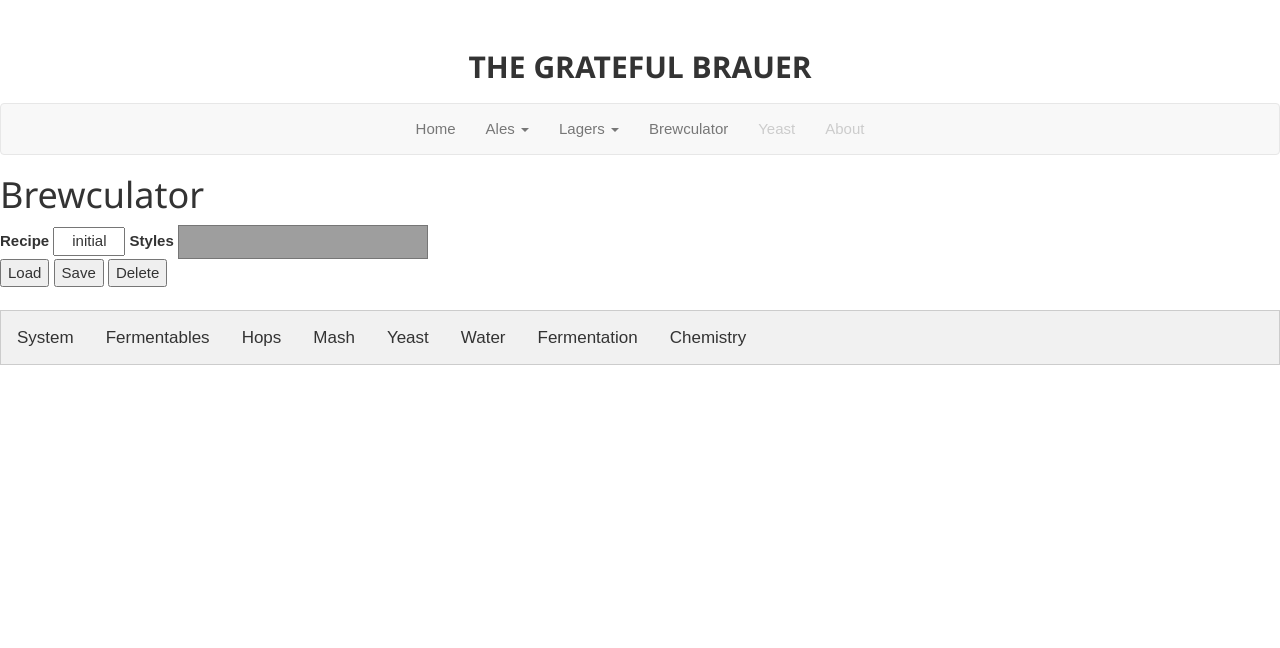
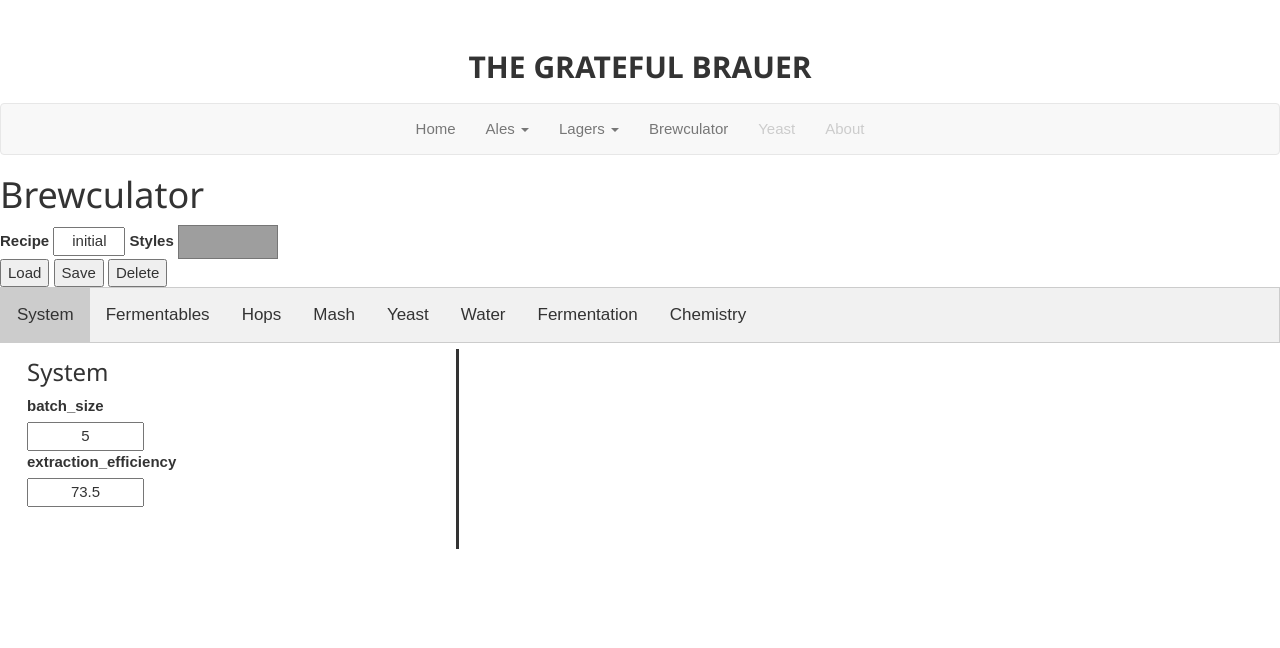
Before and after one commit to bbearce/thegratefulbrauer, a Flask app: page /brewculator in a window 1280 px wide. Shown: the top 648 px of the page. Run offline with Flask 2, Linux system fonts and the light colour scheme; data that the repository does not hold is empty; some libraries are stand-ins or nearby versions; grey boxes are pictures that could not be loaded.

Commit message:
css refinements

```diff
--- a/static/css/brewculator.css
+++ b/static/css/brewculator.css
@@ -8,86 +8,106 @@
     display: block;
 }*/
 /* input divs */
-.input-div{
-    border-style: solid;
+.system-input-div{
     float: left;
-    height: 600px;
+    height: 200px;
     width: 33%;
 }
 
 .fermentables-input-div{
-    border-style: solid;
     float: left;
-    height: 500px;
+    height: 700px;
     width: 33%;
 }
 
 .hops-input-div{
-    border-style: solid;
     float: left;
     height: 700px;
     width: 33%;
 }
 
 .mash-input-div{
-    border-style: solid;
     float: left;
     height: 600px;
     width: 33%;
 }
 
 .yeast-input-div{
-    border-style: solid;
+    float: left;
+    height: 700px;
+
+}
+
+.water-input-div{
+    float: left;
+    height: 700px;
+    width: 33%;
+}
+
+.fermentation-input-div{
     float: left;
     height: 700px;
     width: 33%;
 }
 
 .chemistry-input-div{
-    border-style: solid;
     float: left;
     height: 1500px;
     width: 33%;
 }
 
 /* app divs */
-.app-div{
-    border-style: solid;
+.system-app-div{
+    border-left: solid;
     float: right;
     width: 65%;
-    height: 600px;
+    height: 200px;
 }
 
 .fermentables-app-div{
-    border-style: solid;
+    border-left: solid;
     float: right;
     width: 65%;
-    height: 500px;
+    height: 700px;
 }
 
 .hops-app-div{
-    border-style: solid;
+    border-left: solid;
     float: right;
     width: 65%;
     height: 700px;
 }
 
 .mash-app-div{
-    border-style: solid;
+    border-left: solid;
     float: right;
     width: 65%;
     height: 600px;
 }
 
 .yeast-app-div{
-    border-style: solid;
+    border-left: solid;
+    float: right;
+    width: 65%;
+    height: 700px;
+}
+
+.water-app-div{
+    border-left: solid;
+    float: right;
+    width: 65%;
+    height: 700px;
+}
+
+.fermentation-app-div{
+    border-left: solid;
     float: right;
     width: 65%;
     height: 700px;
 }
 
 .chemistry-app-div{
-    border-style: solid;
+    border-left: solid;
     float: right;
     width: 65%;
     height: 1500px;
@@ -117,6 +137,9 @@ select {
 
 input {
     text-align: center;
+}
+select {
+    width: 100px;
 }
 
 /* End Input Styles */
--- a/templates/brewculator/brewculator.html
+++ b/templates/brewculator/brewculator.html
@@ -53,27 +53,9 @@
 
 
 <!-- Tabs -->
-<script type="text/javascript">
-    function openTab(evt, cityName) {
-        var i, tabcontent, tablinks;
-        tabcontent = document.getElementsByClassName("tabcontent");
-        for (i = 0; i < tabcontent.length; i++) {
-            tabcontent[i].style.display = "none";
-        }
-        tablinks = document.getElementsByClassName("tablinks");
-        for (i = 0; i < tablinks.length; i++) {
-            tablinks[i].className = tablinks[i].className.replace(" active", "");
-        }
-        document.getElementById(cityName).style.display = "block";
-        evt.currentTarget.className += " active";
-    }
-
-</script>
-
-<br><br>
 
 <div class="tab">
-    <button class="tablinks" onclick="openTab(event, 'System_Tab')">System</button>
+    <button id="System_Tab_Button" class="tablinks" onclick="openTab(event, 'System_Tab')">System</button>
     <button class="tablinks" onclick="openTab(event, 'Fermentables_Tab')">Fermentables</button>
     <button class="tablinks" onclick="openTab(event, 'Hops_Tab')">Hops</button>
     <button class="tablinks" onclick="openTab(event, 'Mash_Tab')">Mash</button>
@@ -83,7 +65,6 @@
     <button class="tablinks" onclick="openTab(event, 'Chemistry_Tab')">Chemistry</button>
 
 </div>
-
 
 <div id="System_Tab" class="tabcontent">
     <!-- System Section -->
@@ -125,6 +106,26 @@
     {% include '/brewculator/chemistry.html' %}
 </div>
 
+<script type="text/javascript">
+    // Initialize System Tab
+    document.getElementById('System_Tab').style.display = "block";
+    document.getElementById('System_Tab_Button').className += " active";
+
+    function openTab(evt, cityName) {
+        var i, tabcontent, tablinks;
+        tabcontent = document.getElementsByClassName("tabcontent");
+        for (i = 0; i < tabcontent.length; i++) {
+            tabcontent[i].style.display = "none";
+        }
+        tablinks = document.getElementsByClassName("tablinks");
+        for (i = 0; i < tablinks.length; i++) {
+            tablinks[i].className = tablinks[i].className.replace(" active", "");
+        }
+        document.getElementById(cityName).style.display = "block";
+        evt.currentTarget.className += " active";
+    }
+
+</script>
 
 <!-- End Tabs -->
 
--- a/templates/brewculator/fermentation.html
+++ b/templates/brewculator/fermentation.html
@@ -1,5 +1,5 @@
 <div class='container'>
-  <div class='input-div'>
+  <div class='fermentation-input-div'>
 
     <h3>Fermentation</h3>
 
@@ -59,7 +59,7 @@
 
     </div>
 
-    <div class='app-div'>
+    <div class='fermentation-app-div'>
 
     <!-- Chart Code -->
 
--- a/templates/brewculator/system.html
+++ b/templates/brewculator/system.html
@@ -1,4 +1,5 @@
-<div style='border-style: solid;'>
+<div class='container'>
+  <div class='system-input-div'>
 
   <h3>System</h3>
 
@@ -19,4 +20,9 @@
 
     {% endfor %}
 
+  </div>
+
+  <div class='system-app-div'>
+
+  </div>
 </div>
--- a/templates/brewculator/water.html
+++ b/templates/brewculator/water.html
@@ -1,5 +1,5 @@
 <div class='container'>
-  <div class='input-div'>
+  <div class='water-input-div'>
 
   <h3>Water</h3>
 
@@ -33,7 +33,7 @@
 
   </div>
 
-  <div class='app-div'>
+  <div class='water-app-div'>
 
   <h3>Water Summary</h3>
       <h3>Mash Volume: <span id=mash_volume_water_duplicate>0.000</span></h3>
```
